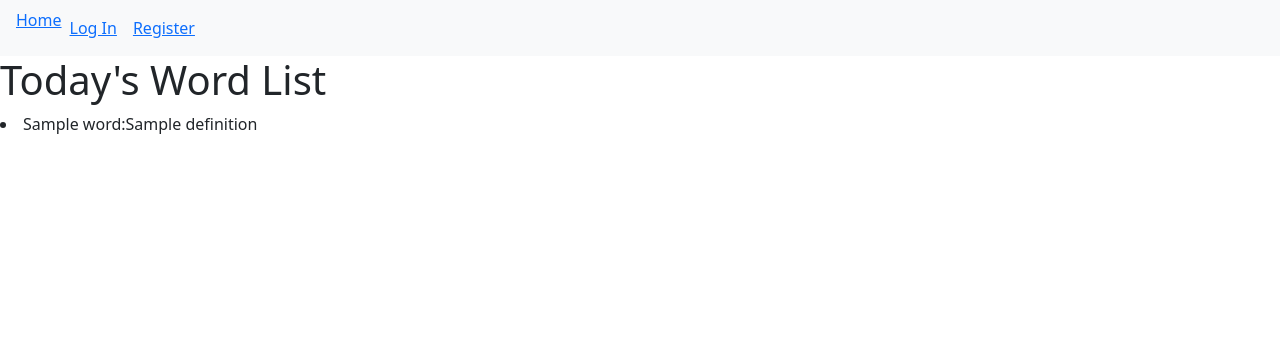
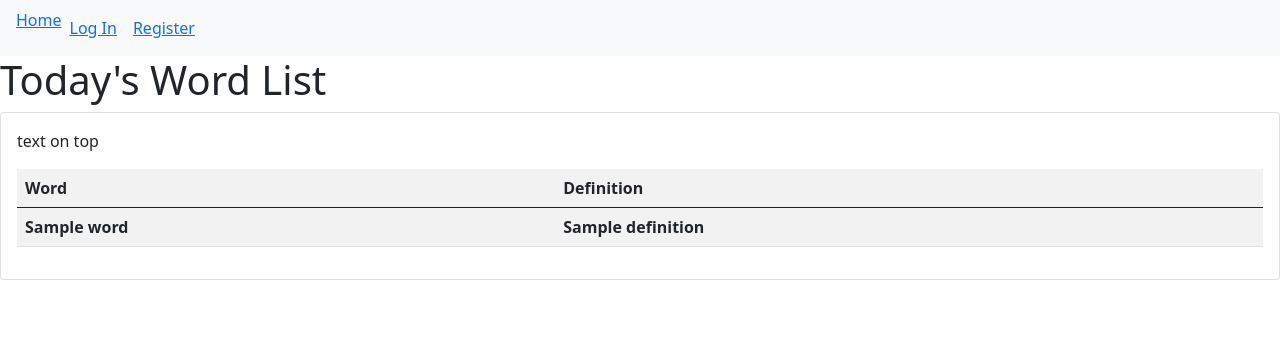
Before and after one commit to eds8531/ISEEsite, a Python web app: template myproject/site/templates/site/Todays_list.html in a window 1280 px wide. Shown: the top 356 px of the page. Run offline with Jinja, Linux system fonts and the light colour scheme; the template is opened without the code that fills it: most values are stand-ins (such as "Sample title", 1, 10 or a date in 2020); lists and menus that the app fills with data are empty.

Commit message:
small changes to the flashcard and todays_list pages

```diff
--- a/myproject/site/templates/site/Flashcards.html
+++ b/myproject/site/templates/site/Flashcards.html
@@ -6,7 +6,10 @@
 
 <h3>You have {{todays_list.shape[0]}} flashcards left.</h3>
 
-<div class="card">
+
+
+
+<div class="card" >
   <div class="card-header">
     Word
   </div>
--- a/myproject/site/templates/site/Todays_list.html
+++ b/myproject/site/templates/site/Todays_list.html
@@ -4,10 +4,41 @@
 
 <h1>Today's Word List</h1>
 
-{% for key,value in todays_list.iterrows()  %}
-<li>{{value['Word']}}:{{value['Definition']}}</li>
+<div class="card">
+  <div class="card-body">
+    <p>text on top</p>
 
-{% endfor %}
+<table class="table table-striped">
+  <tr>
+
+      <th scope="col">Word</th>
+      <th scope="col">Definition</th>
+
+    </tr>
+
+
+
+
+  <tbody>
+    {% for key,value in todays_list.iterrows()  %}
+
+    <tr>
+      <th scope='col'>{{value['Word']}}</th>
+      <th scope='col'>{{value['Definition']}}</th>
+    </tr>
+    {% endfor %}
+
+
+  </div>
+</div>
+
+  </tbody>
+
+
+
+</table>
+
+
 
 
 {% endblock %}
```
Also changed, not shown: 1 other file.
